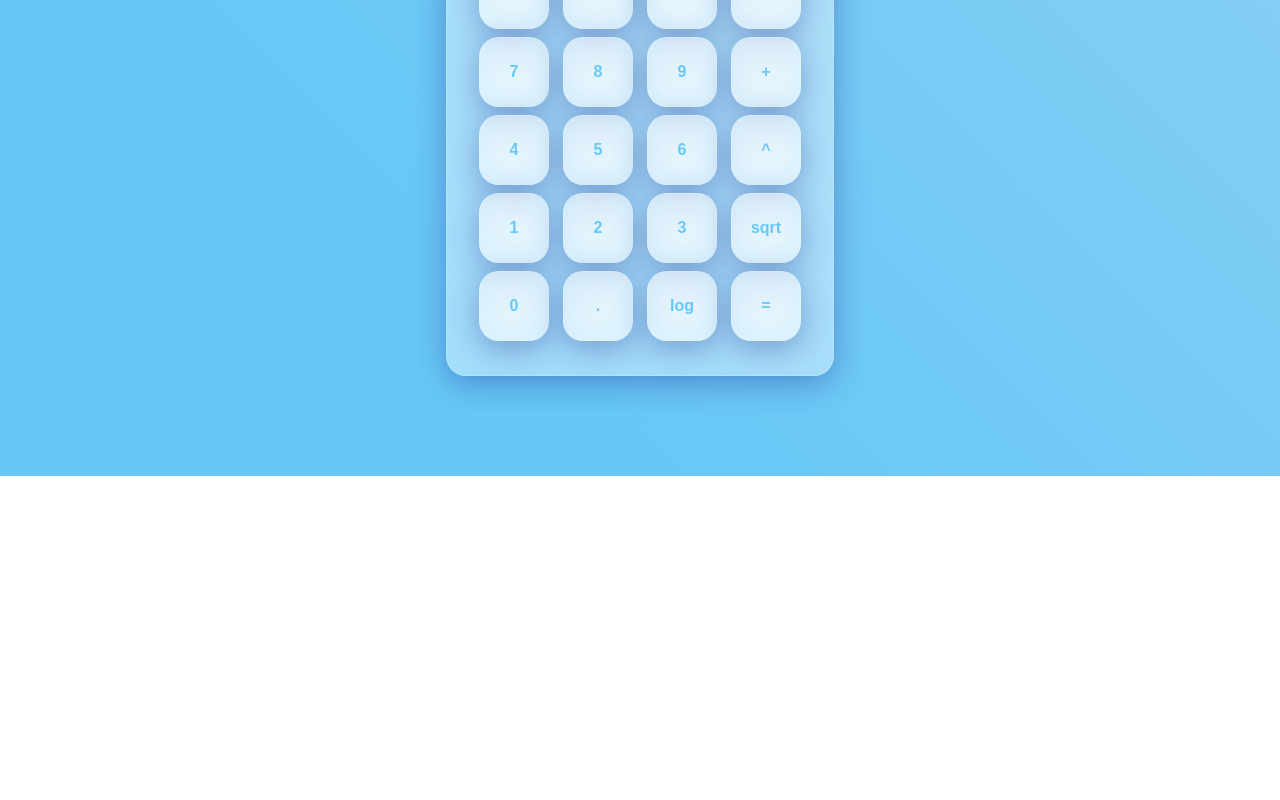
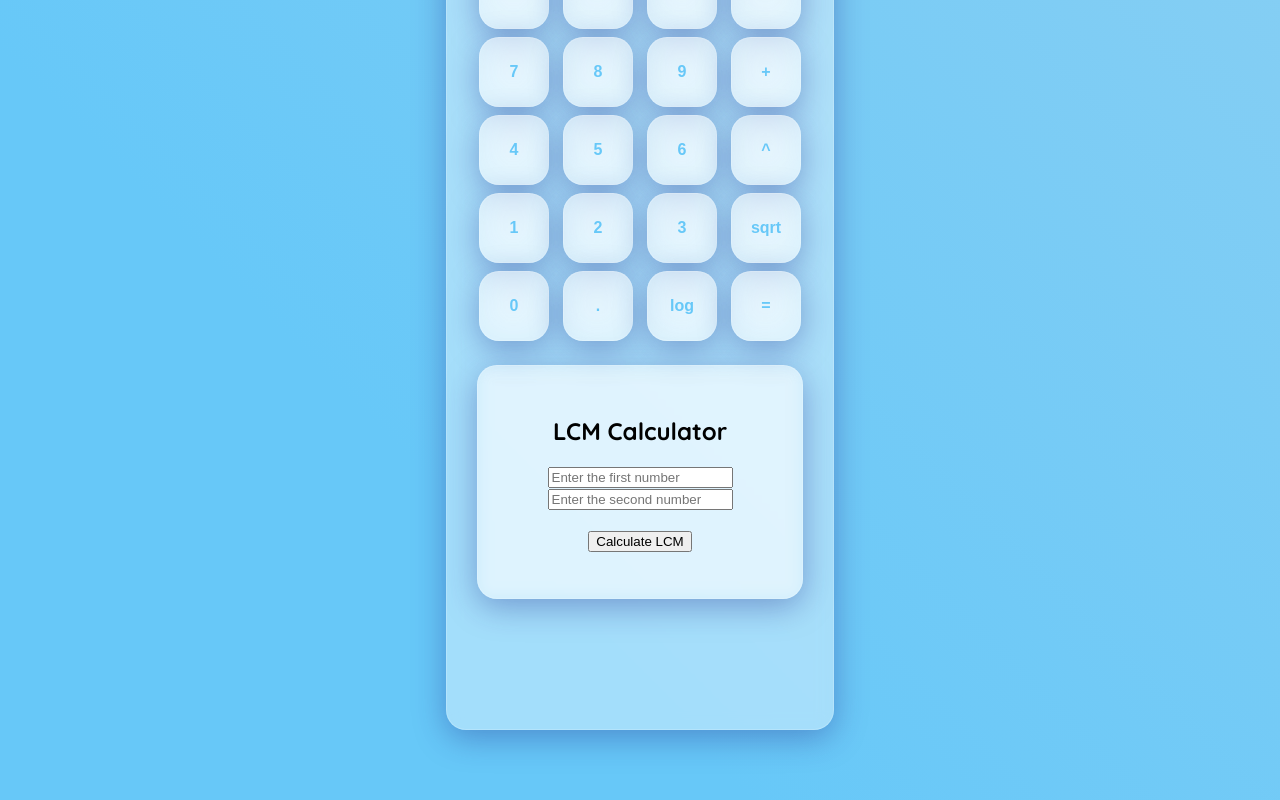
Before and after one commit to mohitahlawat2001/calculator-app, a React (Create React App) app: page / in a window 1280 px wide. Shown: the part 669-1469 px from the top of the page. Before the commit the page ends 1145 px from the top, so only its background shows below. Built offline with nearby package versions, Linux system fonts and the light colour scheme.

Commit message:
Added the feature of LCM calculator

```diff
--- a/src/App.js
+++ b/src/App.js
@@ -1,6 +1,7 @@
 import React, { useState, useEffect, useRef } from "react";
 import Button from "./components/Button";
 import History from "./components/History";
+import LCMCalculator from "./components/LCMCalculator";
 
 function App() {
     const [display, setDisplay] = useState("0");
@@ -48,6 +49,7 @@ function App() {
                         </div>
                     ))}
                 </div>
+                <LCMCalculator />
             </div>
             {showHistory && <History setShowHistory={setShowHistory} />}
         </div>
--- /dev/null
+++ b/src/components/LCMCalculator.js
@@ -0,0 +1,54 @@
+import React, { useState } from "react";
+
+function LCMCalculator() {
+  const [input1, setInput1] = useState("");
+  const [input2, setInput2] = useState("");
+  const [lcmResult, setLCMResult] = useState("");
+
+  const calculateLCM = () => {
+    const num1 = parseInt(input1);
+    const num2 = parseInt(input2);
+
+    if (isNaN(num1) || isNaN(num2)) {
+      setLCMResult("Please enter valid numbers.");
+    } else {
+      const lcm = getLCM(num1, num2);
+      setLCMResult(`LCM of ${num1} and ${num2} is ${lcm}.`);
+    }
+  };
+
+  const getLCM = (a, b) => {
+    return (a * b) / getGCD(a, b);
+  };
+
+  const getGCD = (a, b) => {
+    if (b === 0) {
+      return a;
+    }
+    return getGCD(b, a % b);
+  };
+
+  return (
+    <div className="calculator">
+      <h2>LCM Calculator</h2>
+      <input
+        type="number"
+        placeholder="Enter the first number"
+        value={input1}
+        onChange={(e) => setInput1(e.target.value)}
+      /><br/>
+      <input
+        type="number"
+        placeholder="Enter the second number"
+        value={input2}
+        onChange={(e) => setInput2(e.target.value)}
+      />
+      <br />
+      <br/>
+      <button onClick={calculateLCM}>Calculate LCM</button>
+      <p>{lcmResult}</p>
+    </div>
+  );
+}
+
+export default LCMCalculator;
```
